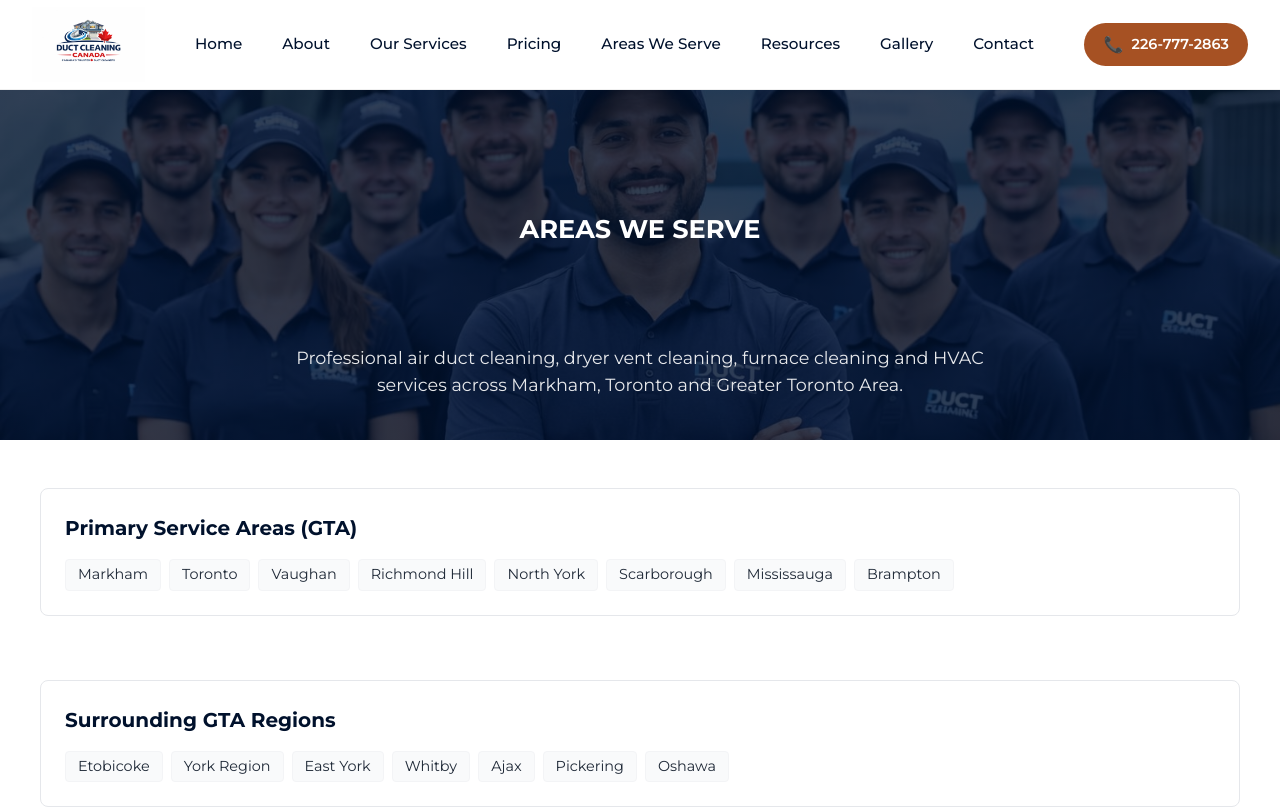
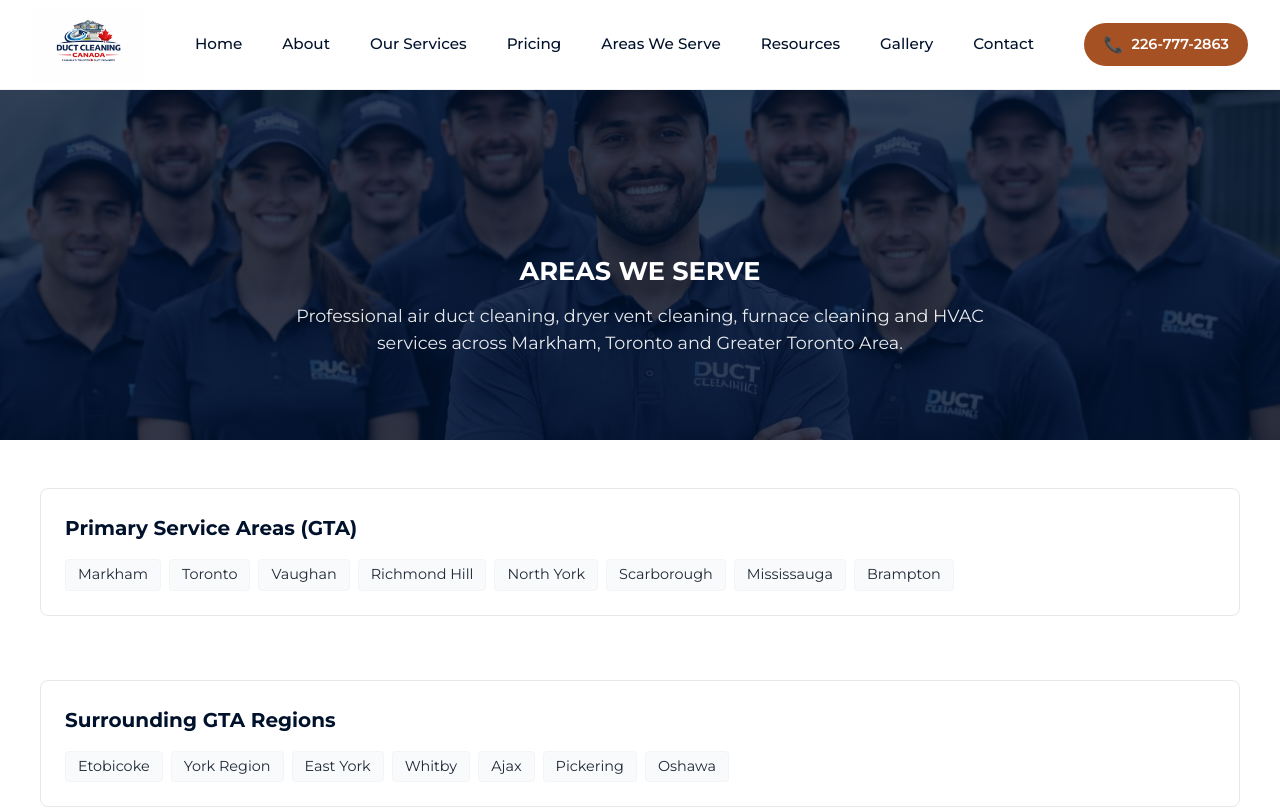
Before and after one commit to josph8487-prog/duct-Canada-original, a Next.js app: page /service-areas in a window 1280 px wide. Shown: the top 809 px of the page. Built offline with nearby package versions, Linux system fonts and the light colour scheme.

Commit message:
Update page.tsx

```diff
--- a/src/app/service-areas/page.tsx
+++ b/src/app/service-areas/page.tsx
@@ -44,7 +44,7 @@ export default function ServiceAreas() {
 
         </h1>
 
-        <p className={styles.heroSubtitle} style={{ fontSize: 'clamp(0.95rem, 3.5vw, 1.1rem)', fontWeight: '400', opacity: 0.9, marginTop: '100px', whiteSpace: 'normal' }}>
+        <p className={styles.heroSubtitle} style={{ fontSize: 'clamp(0.95rem, 3.5vw, 1.1rem)', fontWeight: '400', opacity: 0.9, marginTop: '0px', whiteSpace: 'normal' }}>
             Professional air duct cleaning, dryer vent cleaning, furnace cleaning and HVAC services across Markham, Toronto and Greater Toronto Area.
         </p>
     </div>
```
